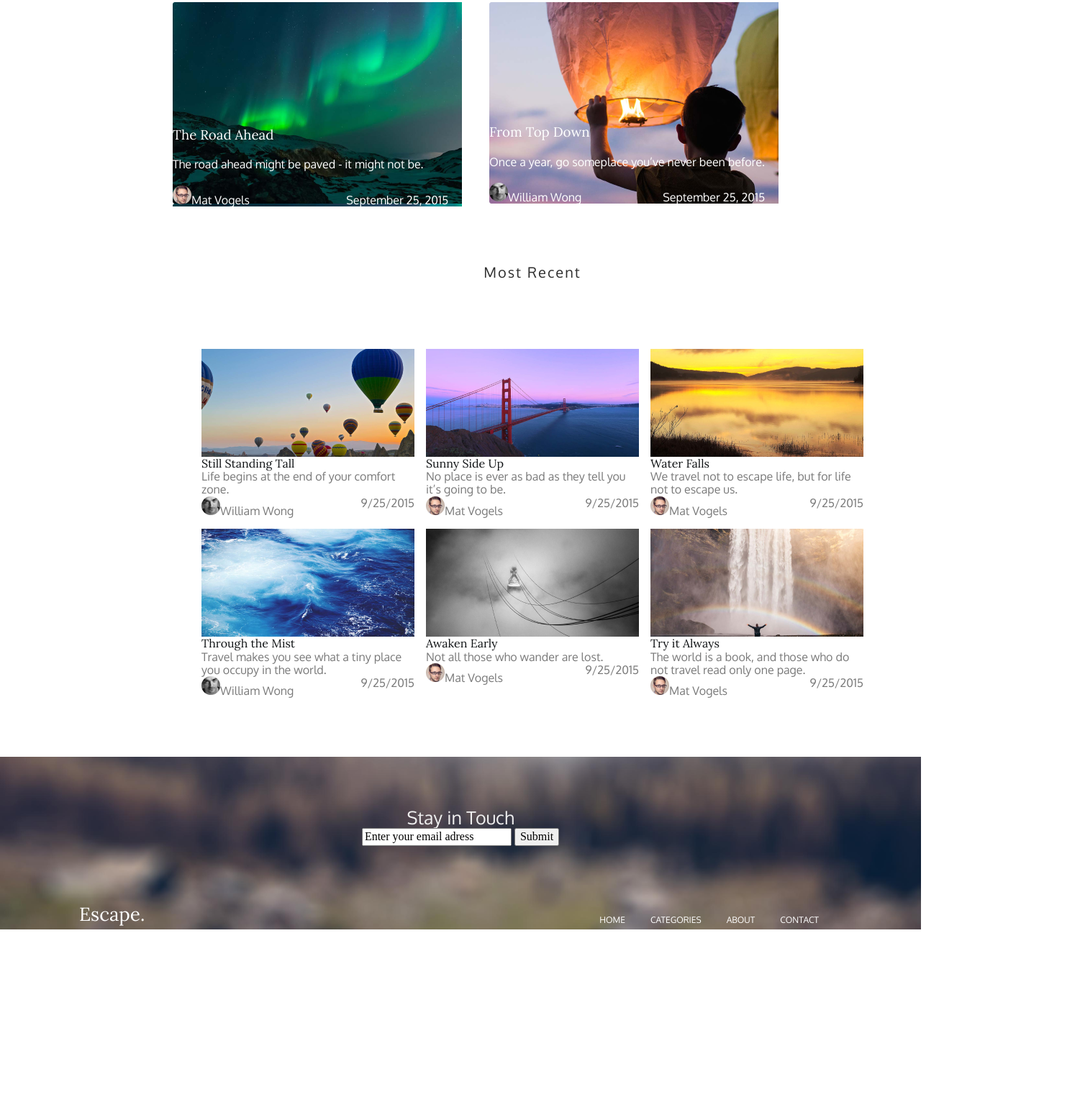
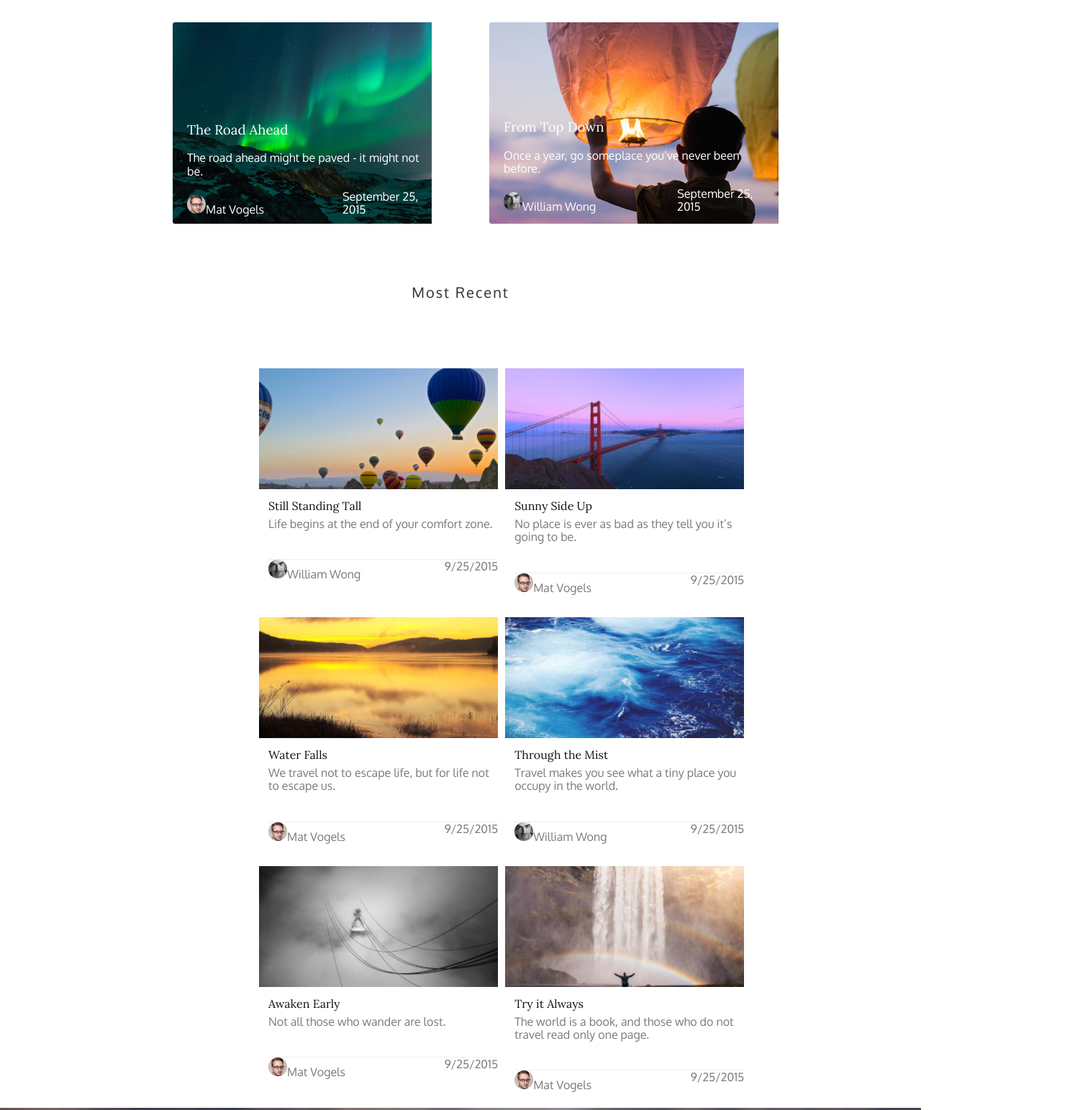
Before and after one commit to olgabol/week6_page, a plain HTML site: page index.html in a window 1280 px wide. Shown: the part 815-2358 px from the top of the page at 72% size, 1501 px wide, since content can reach past the window. Before the commit the page ends 2117 px from the top, so only its background shows below. Drawn offline with Linux system fonts and the light colour scheme.

Commit message:
first commit

```diff
--- a/index.html
+++ b/index.html
@@ -10,7 +10,7 @@
     <link rel="preconnect" href="https://fonts.gstatic.com" crossorigin>
     <link href="https://fonts.googleapis.com/css2?family=Lora&family=Oxygen&display=swap" rel="stylesheet">
     <link rel="stylesheet" href="/normalize.css">
-    <link rel="stylesheet" href="/styles.css">
+    <link rel="stylesheet" href="./styles.css">
 </head>
 
 <body>
@@ -74,7 +74,7 @@
             <div class="container2">
 
                 <div class="headline2">Most Recent</div>
-
+                <div class="images">
                     <div class="pictures">
                         <img src="./assets/images/img3.png" alt="img" class="image">
                         <div class="text1">Still Standing Tall</div>
@@ -143,6 +143,7 @@
                         </div>
                     </div>
                 </div>
+            </div>
 
     </main>
 
@@ -150,8 +151,8 @@
     <footer class="footer">
         <div class="footertext">Stay in Touch</div>
         <div>
-            <input type="text" value="Enter your email adress">
-            <input type="submit">
+            <input type="text" value="Enter your email adress" class="input">
+            <input type="submit" class="submit">
         </div>
         <div class="nav nav1">
             <div class="escape escape2">Escape.</div>
--- a/styles.css
+++ b/styles.css
@@ -2,14 +2,11 @@ a {
     text-decoration: none;
 }
 
-
-.header {
-    display: grid;
-}
-
 .maiheader {
     background-image: url(/assets/images/IMAGE.png);
-    height: 500px;
+    background-repeat: no-repeat;
+    max-width: 100%;
+    height: 70vh;
     display: grid;
     grid-template-columns: 1fr 1fr;
     grid-template-rows: 30% 70%;
@@ -53,6 +50,20 @@ h3 {
     font-weight: normal;
 }
 
+h4 {
+
+    margin-left: 20px;
+    margin-bottom: 40px;
+    margin-top: 6px;
+
+}
+
+
+.textpic,
+h3 {
+    margin-left: 20px;
+}
+
 h2,
 h4,
 .textpic {
@@ -60,7 +71,10 @@ h4,
     font-style: normal;
     font-weight: normal;
     color: #FFFFFF;
+}
 
+.textpic {
+    margin-bottom: 15px;
 }
 
 .button {
@@ -70,9 +84,10 @@ h4,
     text-align: center;
     color: #FFFFFF;
     background-color: #DD783F;
-    width: 20vh;
-    height: 5vh;
-    margin-top: 5vh;
+    width: 167px;
+    height: 44px;
+    margin-top: 10px;
+    border: none
 }
 
 .down {
@@ -80,23 +95,30 @@ h4,
     font-style: normal;
     font-weight: normal;
     color: #768088;
-    display: flex;
-    justify-content: space-around;
+    display: grid;
+    grid-template-columns: repeat(auto-fit, minmax(100px, 1fr));
     margin-top: 2vh;
-    margin-bottom: 2vh;
     margin-left: 10vh;
     margin-right: 10vh;
+    max-width: 100%;
+
 }
 
 .pic1 {
     background-image: url(./assets/images/img1.png);
-    width: 67%;
+    background-repeat: no-repeat;
+    max-width: 67%;
     grid-column: 1/2;
     margin-left: 30vh;
+
+
+
+}
+
+.picture {
     display: grid;
     grid-template-columns: 60% 40%;
     grid-template-rows: 90% 10%;
-
 }
 
 .head2 {
@@ -106,12 +128,11 @@ h4,
 
 .pic2 {
     background-image: url(./assets/images/img2.png);
-    width: 67%;
+    background-repeat: no-repeat;
+    max-width: 67%;
     height: 35vh;
     grid-column: 2/3;
-    display: grid;
-    grid-template-columns: 60% 40%;
-    grid-template-rows: 90% 10%;
+
 
 }
 
@@ -133,10 +154,10 @@ h4,
 }
 
 .container1 {
-    width: 100%;
+    max-width: 100%;
     height: 65vh;
     display: grid;
-    grid-template-columns: 1fr 1fr;
+    grid-template-columns: repeat(auto-fit, minmax(50vh, 1fr));
     grid-template-rows: 30% 1fr;
     justify-content: space-evenly;
     grid-gap: 10vh;
@@ -144,25 +165,32 @@ h4,
 }
 
 .container2 {
-
-
     display: grid;
-    grid-template-rows: 30% 1fr 1fr;
-    grid-template-columns: 1fr 1fr 1fr;
-    grid-gap: 2vh;
-    margin-left: 35vh;
-    margin-right: 40vh;
-    margin-bottom: 20vh;
+    grid-gap: 10vh;
+    max-width: 100%;
+    grid-template-rows: 3% 1fr;
 }
 
 .headline2 {
-    grid-column: 1/4;
+    grid-row: 1/2;
+
+}
+
+.images {
+    grid-row: 2/3;
+    display: grid;
+    grid-template-columns: repeat(auto-fit, minmax(30vh, 1fr));
+    grid-gap: 10px;
+    margin-left: 45vh;
+    margin-top: 10vh;
 
 }
 
 .pictures {
     display: flex;
     flex-direction: column;
+
+
 
 }
 
@@ -176,6 +204,8 @@ h4,
     font-style: normal;
     font-weight: normal;
     color: #101315;
+    margin-left: 13px;
+    margin-top: 14px;
 }
 
 .text2,
@@ -184,10 +214,21 @@ h4,
     font-style: normal;
     font-weight: normal;
     color: #7A7A7A;
+    margin-left: 13px;
+
+}
+
+.text2 {
+    margin-top: 6px;
+}
+
+.bottom2 {
+    margin-top: 40px;
+    border-top: #EFEFEF solid 1px
 }
 
 .footer {
-    width: 100%;
+    max-width: 100%;
     height: 30vh;
     background-image: url(./assets/images/imgfot.png);
     display: flex;
@@ -222,5 +263,31 @@ h4,
 }
 
 .linkbot {
-    margin-left: 15vh;
+    margin-left: 40px;
+    margin-bottom: 32px;
 }
+
+.input {
+    height: 50px;
+    width: 375px;
+    right: 25%;
+    background: #FFFFFF;
+    border-radius: 3px 0px 0px 3px;
+    font-family: Roboto;
+    font-style: normal;
+    font-weight: normal;
+    font-size: 12px;
+    color: #817F83;
+
+}
+
+.submit {
+    height: 50px;
+    background: rgba(255, 255, 255, 0.28);
+}
+
+@media screen and (max-width: 1000px) {
+    .footer {
+        display: none;
+    }
+}
```
Lines whose indentation alone changed are shown as unchanged.
